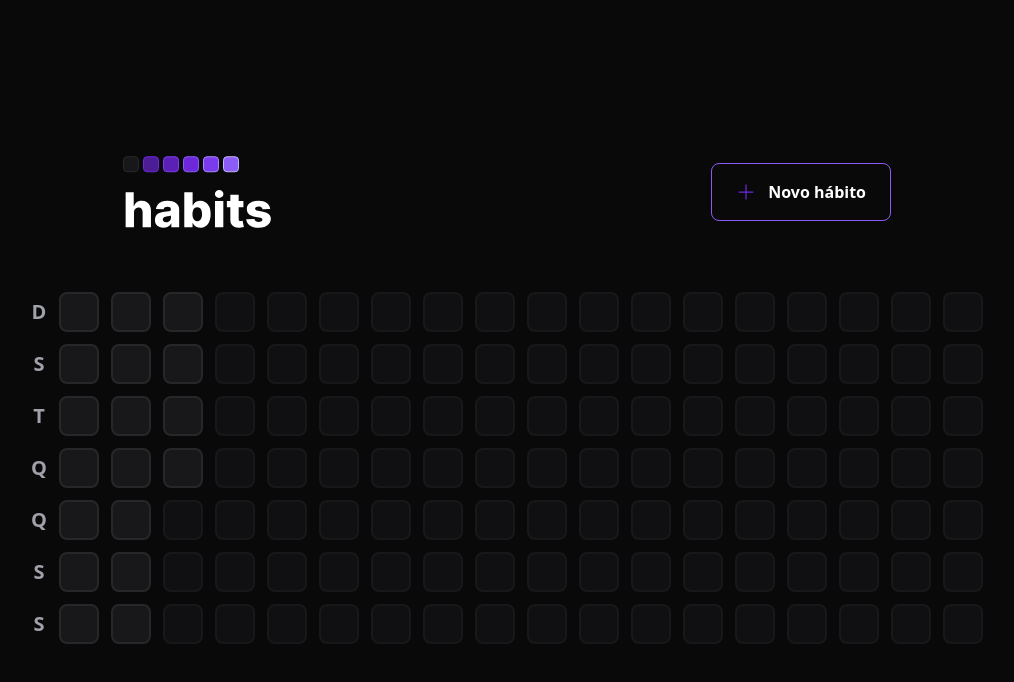
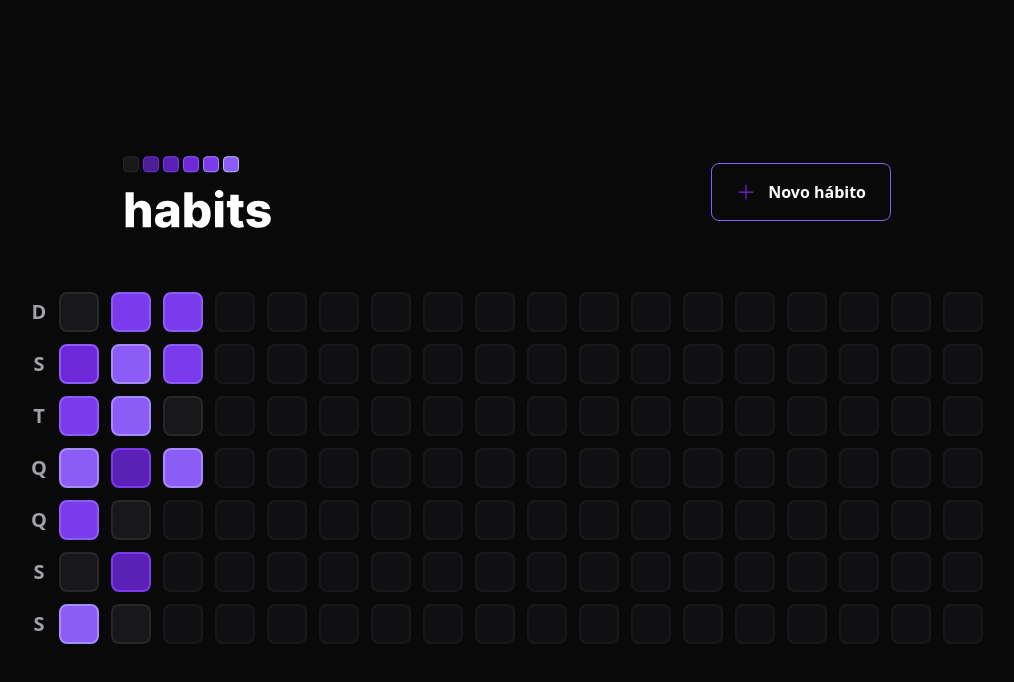
Before and after one commit to alissonfelipeee/nlw-setup-habit, a React (Vite) app in the folder web/: page / in a window 1280 px wide. Shown: the top 682 px of the page, without its empty margins (133-1147 px from the left). Built offline with nearby package versions, Linux system fonts and the light colour scheme.

Commit message:
:lipstick: feat: [web] habitDay component progress customization

```diff
--- a/web/package.json
+++ b/web/package.json
@@ -12,6 +12,7 @@
     "@radix-ui/react-dialog": "^1.0.2",
     "@radix-ui/react-popover": "^1.0.3",
     "@radix-ui/react-progress": "^1.0.1",
+    "clsx": "^1.2.1",
     "dayjs": "^1.11.7",
     "phosphor-react": "^1.4.1",
     "react": "^18.2.0",
--- a/web/src/components/HabitDay.tsx
+++ b/web/src/components/HabitDay.tsx
@@ -1,10 +1,33 @@
 import * as Popover from "@radix-ui/react-popover";
 import { ProgressBar } from "./ProgressBar";
+import clsx from "clsx";
 
-export function HabitDay() {
+interface HabitDayProps {
+  completedHabits: number;
+  amountOfHabits: number;
+}
+
+export function HabitDay(props: HabitDayProps) {
+  const completedPorcentage = Math.round(
+    (props.completedHabits / props.amountOfHabits) * 100
+  );
+
   return (
     <Popover.Root>
-      <Popover.Trigger className="w-10 h-10 bg-zinc-900 border-2 border-zinc-800 rounded-lg" />
+      <Popover.Trigger
+        className={clsx("w-10 h-10 border-2 rounded-lg", {
+          "bg-zinc-900 border-zinc-800": completedPorcentage === 0,
+          "bg-violet-900 border-violet-700":
+            completedPorcentage > 0 && completedPorcentage < 20,
+          "bg-violet-800 border-violet-600":
+            completedPorcentage >= 20 && completedPorcentage < 40,
+          "bg-violet-700 border-violet-500":
+            completedPorcentage >= 40 && completedPorcentage < 60,
+          "bg-violet-600 border-violet-500":
+            completedPorcentage >= 60 && completedPorcentage < 80,
+          "bg-violet-500 border-violet-400": completedPorcentage >= 80,
+        })}
+      />
       <Popover.Portal>
         <Popover.Content className="min-w-[320px] p-6 rounded-2xl bg-zinc-900 flex flex-col">
           <span className="font-semibold text-zinc-400">quarta-feira</span>
@@ -12,7 +35,7 @@ export function HabitDay() {
             18/01
           </span>
 
-          <ProgressBar progress={3} />
+          <ProgressBar progress={completedPorcentage} />
 
           <Popover.Arrow height={8} width={16} className="fill-zinc-900" />
         </Popover.Content>
--- a/web/src/components/SummaryTable.tsx
+++ b/web/src/components/SummaryTable.tsx
@@ -24,7 +24,11 @@ export function SummaryTable() {
 
       <div className="grid grid-rows-7 grid-flow-col gap-3">
         {summaryDates.map((date) => (
-          <HabitDay key={date.toString()} />
+          <HabitDay
+            key={date.toString()}
+            amountOfHabits={5}
+            completedHabits={Math.floor(Math.random() * 5)}
+          />
         ))}
         {amountOfDaysToFill > 0 &&
           Array.from({ length: amountOfDaysToFill }).map((_, index) => {
```
Also changed, not shown: 1 other file (tests, documents, lock files or other folders).
